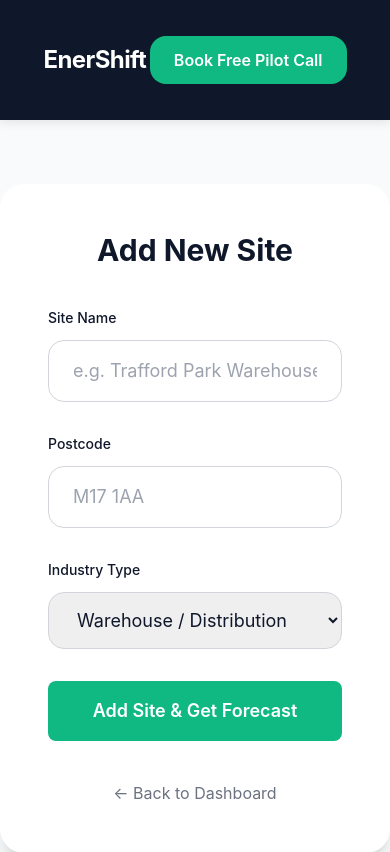
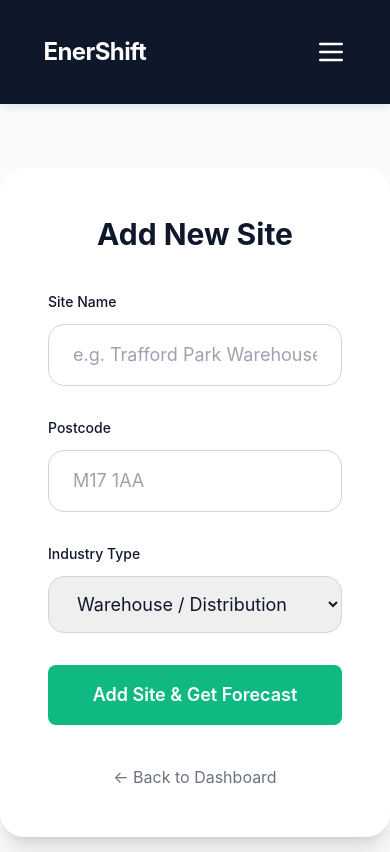
Before and after one commit to willbrad0803/EnerShift, a Django app: page /dashboard/add-site/ in a window 390 px wide. Shown: the top 852 px of the page. Run offline with Django 5.2, Linux system fonts and the light colour scheme; the visitor is signed in with stand-in values (Sample User, id 1); some libraries are stand-ins or nearby versions.

Commit message:
Update base.html

```diff
--- a/templates/base.html
+++ b/templates/base.html
@@ -6,14 +6,16 @@
     <meta charset="UTF-8">
     <meta name="viewport" content="width=device-width, initial-scale=1.0">
     <title>EnerShift - Energy Flexibility OS for North West UK Businesses</title>
-    <meta name="description" content="Forecast windy hours, shift load manually now, and save £3k–£12k/year. Automation coming soon for £14k–£45k+ annual value per site.">
+    <meta name="description" content="Forecast windy hours and shift load manually now — save £3,000–£12,000 per year. Automation coming soon for £14,000–£45,000+ annual value.">
 
+    <!-- SEO + Social -->
     <meta property="og:title" content="EnerShift - Energy Flexibility OS">
     <meta property="og:description" content="Shift energy use to cheap wind power and earn from flexibility markets.">
     <meta property="og:image" content="https://www.enershift.energy/static/assets/enershift-logo.png">
 
     <link rel="icon" href="{% static 'assets/enershift-logo.png' %}">
 
+    <!-- Tailwind + Scripts -->
     <script src="https://cdn.tailwindcss.com"></script>
     <script src="https://unpkg.com/htmx.org@2"></script>
     <script src="https://unpkg.com/alpinejs@3.x.x/dist/cdn.min.js" defer></script>
@@ -39,9 +41,12 @@
 <body class="bg-[var(--light)] text-[var(--dark)]">
     <!-- Navbar -->
     <nav class="bg-[var(--dark)] text-white sticky top-0 z-50">
-        <div class="max-w-7xl mx-auto px-6 py-5 flex justify-between items-center">
+        <div class="max-w-7xl mx-auto px-6 py-5">
+            <div class="flex justify-between items-center">
+                <!-- Logo / Brand -->
                 <div class="text-2xl font-bold tracking-tight">EnerShift</div>
 
+                <!-- Desktop Menu -->
                 <div class="hidden md:flex gap-8 text-sm font-medium">
                     <a href="/" class="hover:text-[var(--primary)] transition">Home</a>
                     <a href="/about.html" class="hover:text-[var(--primary)] transition">About</a>
@@ -50,11 +55,37 @@
                     <a href="/contact.html" class="hover:text-[var(--primary)] transition">Contact</a>
                 </div>
 
+                <!-- CTA Button -->
                 <a href="https://calendly.com/william-bradshaw-enershift/60min"
                    target="_blank"
-               class="bg-[var(--primary)] hover:bg-emerald-600 text-white px-6 py-3 rounded-2xl font-semibold transition">
+                   class="hidden md:block bg-[var(--primary)] hover:bg-emerald-600 text-white px-6 py-3 rounded-2xl font-semibold transition">
                     Book Free Pilot Call
                 </a>
+
+                <!-- Mobile Hamburger -->
+                <button id="mobile-menu-button"
+                        class="md:hidden text-white focus:outline-none">
+                    <svg xmlns="http://www.w3.org/2000/svg" class="h-8 w-8" fill="none" viewBox="0 0 24 24" stroke="currentColor">
+                        <path stroke-linecap="round" stroke-linejoin="round" stroke-width="2" d="M4 6h16M4 12h16M4 18h16" />
+                    </svg>
+                </button>
+            </div>
+
+            <!-- Mobile Menu Dropdown -->
+            <div id="mobile-menu" class="hidden md:hidden mt-4 py-4 border-t border-white/20">
+                <div class="flex flex-col gap-4 text-sm font-medium">
+                    <a href="/" class="hover:text-[var(--primary)] transition">Home</a>
+                    <a href="/about.html" class="hover:text-[var(--primary)] transition">About</a>
+                    <a href="/demo.html" class="hover:text-[var(--primary)] transition">Demo</a>
+                    <a href="/pricing.html" class="hover:text-[var(--primary)] transition">Pricing</a>
+                    <a href="/contact.html" class="hover:text-[var(--primary)] transition">Contact</a>
+                    <a href="https://calendly.com/william-bradshaw-enershift/60min"
+                       target="_blank"
+                       class="mt-4 bg-[var(--primary)] hover:bg-emerald-600 text-white px-6 py-3 rounded-2xl font-semibold transition text-center">
+                        Book Free Pilot Call
+                    </a>
+                </div>
+            </div>
         </div>
     </nav>
 
@@ -85,5 +116,15 @@
     </footer>
 
     {% block extra_scripts %}{% endblock %}
+
+    <!-- Mobile Menu Script -->
+    <script>
+        const mobileButton = document.getElementById('mobile-menu-button');
+        const mobileMenu = document.getElementById('mobile-menu');
+
+        mobileButton.addEventListener('click', () => {
+            mobileMenu.classList.toggle('hidden');
+        });
+    </script>
 </body>
 </html>
```
Lines whose indentation alone changed are shown as unchanged.
